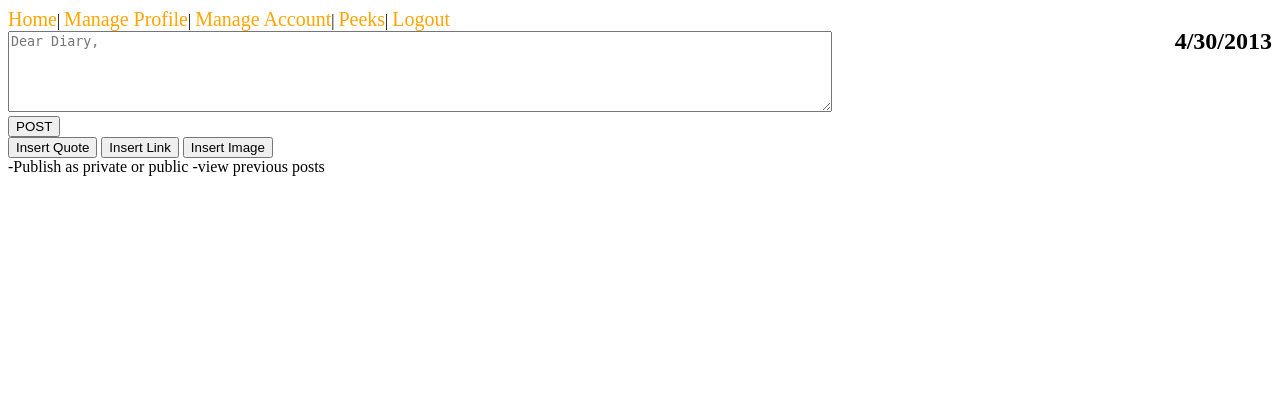
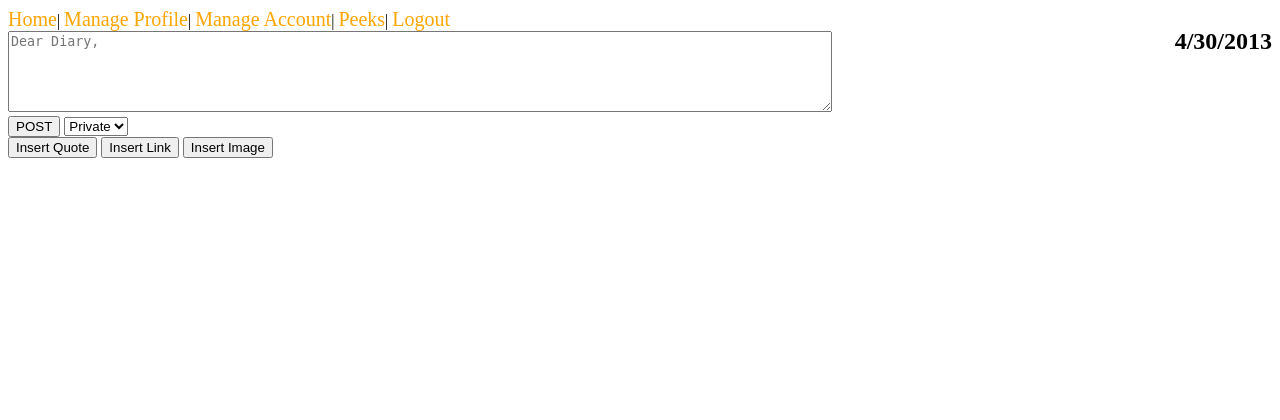
Before and after one commit to rellizapasang/Online-Diary, a PHP site: page /ui/home.php in a window 1280 px wide. Shown: the top 420 px of the page. Run offline with PHP 8.4, Linux system fonts and the light colour scheme; a user stored in the database is signed in; data comes from the database, SQL or seed files in the repository; both versions use the stored data as it was after the commit.

Commit message:
This commit references #35
UPDATE home.php, peek_post.php and do_post.php
ADD column to post.sql

```diff
--- a/back/do_post.php
+++ b/back/do_post.php
@@ -3,6 +3,8 @@
 
 	require_once("connect.php");
 	//fetch data from post
+
+	$postPrivacy=htmlspecialchars($_POST['privacy']);
 
 	if(isset($_POST['textButton'])){
 		$post_content=htmlspecialchars($_POST['post_box']);
@@ -30,7 +32,7 @@
 		$type = 'image';
 		header("Location:../ui/home.php?insertedImage");
 	}
-	$insertQuery = "insert into post(username,date_posted,post_content,post_type) values(\"{$username}\",date(now()),\"{$post_content}\",\"{$type}\")";
+	$insertQuery = "insert into post(username,date_posted,post_content,post_type,post_privacy) values(\"{$username}\",date(now()),\"{$post_content}\",\"{$type}\",\"{$postPrivacy}\")";
 	mysql_query($insertQuery,$conn);
 	mysql_close($conn);
 
--- a/ui/home.php
+++ b/ui/home.php
@@ -19,7 +19,12 @@
 	<!--ADD-->
 		<form method = "POST" action = "../back/do_post.php">
 			<textarea rows=5 cols=100 name="post_box" placeHolder="Dear Diary," required></textarea><br/>
-			<input class="post" type="submit" name = "textButton" value = "POST"/><br/>
+			<input class="post" type="submit" name = "textButton" value = "POST"/>
+			<!--Select Privacy of the post-->
+			<select name="privacy">
+				<option value="private">Private</option>
+				<option value="public">Public</option>
+			</select>
 		</form>
 		<button type="button" onclick="postQuote()">Insert Quote</button>
 		<button type="button" onclick="postLink()">Insert Link</button>
@@ -112,10 +117,8 @@
 							<input type='hidden' name='post_id' value=".$row['post_id']."></input>
 							<input  class='comment_button' type='submit' value='Comment'></input>
 						  </form>";
-					}
+				}
 			?>
 		</div>
-		-Publish as private or public
-		-view previous posts
 	</body>
 </html>
--- a/ui/peek_post.php
+++ b/ui/peek_post.php
@@ -29,7 +29,7 @@
 				}
 				else $username2 = $_POST['userName2'];
 
-				$retrieveQuery = "select * from post where username = '{$username2}' order by date_posted desc";
+				$retrieveQuery = "select * from post where username = '{$username2}' and post_privacy = 'public' order by date_posted desc";
 				$result=mysql_query($retrieveQuery,$conn);
 				while($row=mysql_fetch_array($result)){
 					if($row['post_type'] === 'text') echo $row['username']." : ".$row['post_content']."<br/>"; //displays text
```
Also changed, not shown: db/post.sql (+6 -4 lines).
